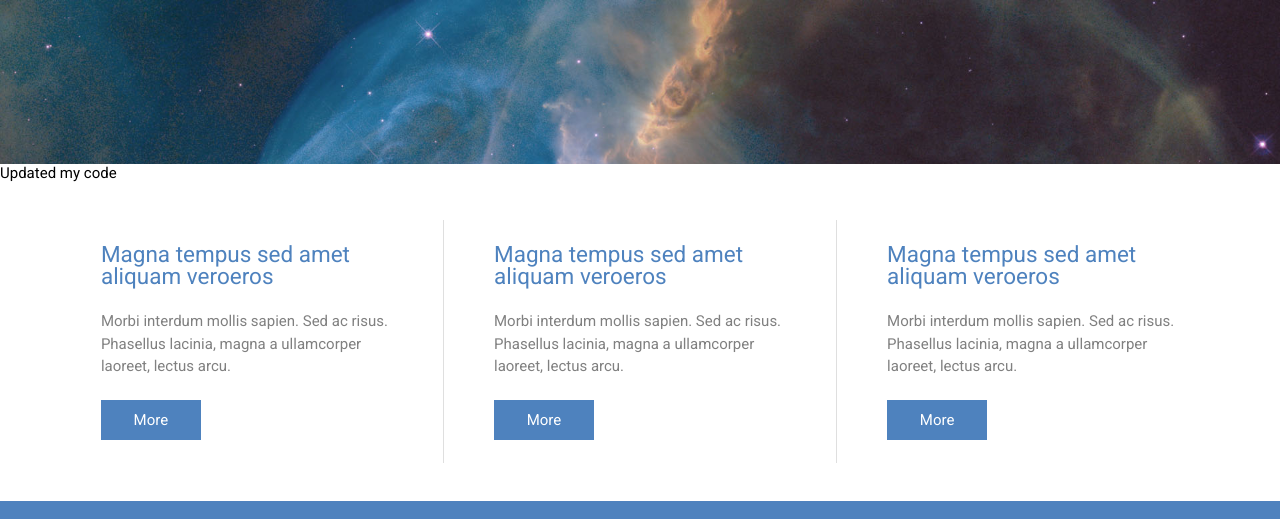
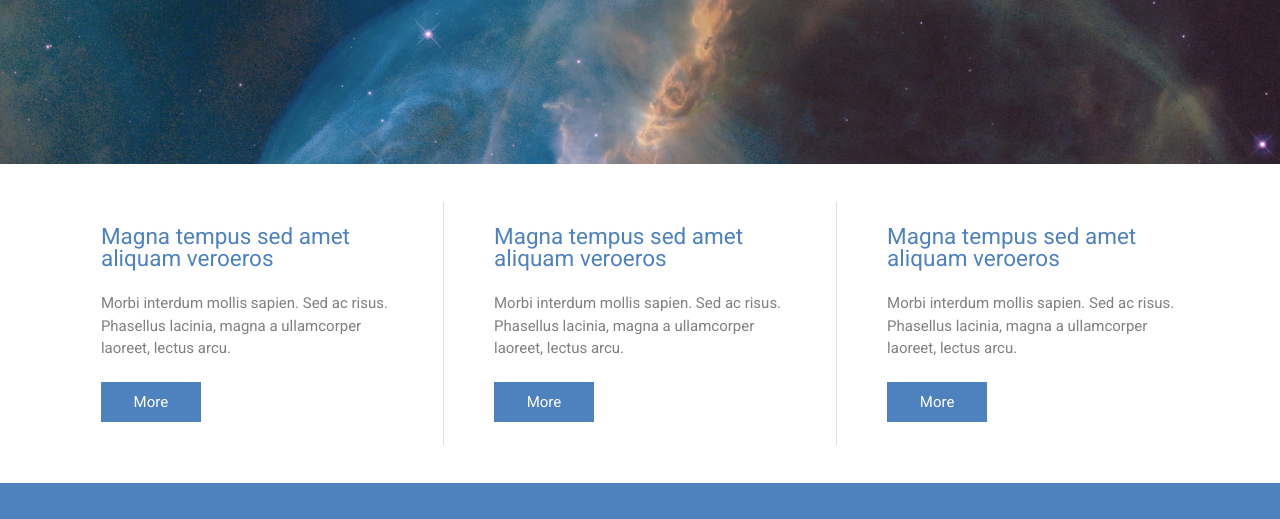
Before and after one commit to Akshitmodhiya/WebAkshit, a plain HTML site: page index.html in a window 1280 px wide. Shown: the part 236-755 px from the top of the page. Drawn offline with Linux system fonts and the light colour scheme.

Commit message:
Update index.html

```diff
--- a/index.html
+++ b/index.html
@@ -27,8 +27,6 @@
             </div>
         </div>
     </header>
-
-    <div>Updated my code</div>
 
     <!-- Info box starts here -->
     <section class="info flex-box inner">
```
